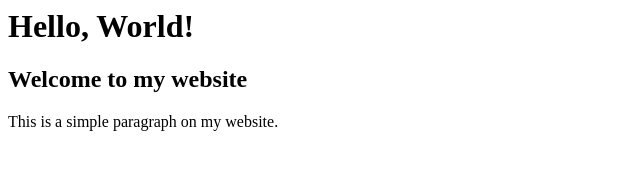
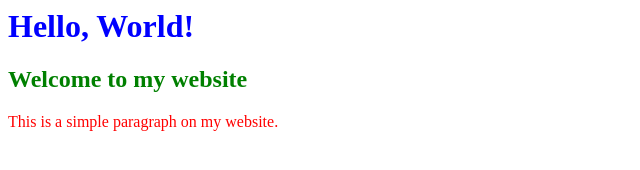
Before and after one commit to zid5/sample_html, a plain HTML site: page index.html in a window 1280 px wide. Shown: the whole page, without its empty margins (0-640 px from the left). Drawn offline with Linux system fonts and the light colour scheme.

Commit message:
style added

```diff
--- a/index.html
+++ b/index.html
@@ -3,6 +3,7 @@
     <meta charset="UTF-8">
     <meta name="viewport" content="width=device-width, initial-scale=1.0">
     <title>Document</title>
+    <link rel="stylesheet" href="style.css">
 </head>
 <body>
     <h1>Hello, World!</h1>
--- /dev/null
+++ b/style.css
@@ -0,0 +1,9 @@
+h1{
+    color: blue;
+}
+h2{
+    color: green;
+}
+p{
+    color: red;
+}
```
